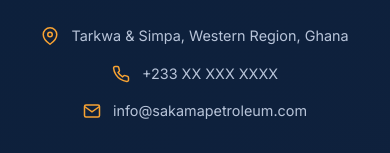
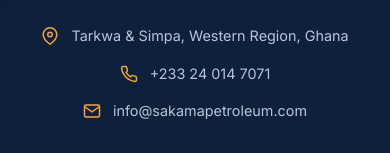
Before and after one commit to illonaaddae/SAKAMA-Petroleum, a React (Vite) app: page / in a window 390 px wide. Shown: the part 9095-9248 px from the top of the page. Built offline with nearby package versions, Linux system fonts and the light colour scheme.

Commit message:
Add phone number +233 24 014 7071

```diff
--- a/index.html
+++ b/index.html
@@ -68,7 +68,7 @@
         "name": "SAKAMA Petroleum",
         "description": "SAKAMA Petroleum is a trusted TotalEnergies outlet partner providing quality fuel, diesel, and lubricants in Ghana's Western Region.",
         "url": "https://sakamapetroleum.com",
-        "telephone": "+233-XXX-XXX-XXX",
+        "telephone": "+233-24-014-7071",
         "address": {
           "@type": "PostalAddress",
           "streetAddress": "Tarkwa",
--- a/src/components/Layout.jsx
+++ b/src/components/Layout.jsx
@@ -224,7 +224,7 @@
                 >
                   <path d="M22 16.92v3a2 2 0 0 1-2.18 2 19.79 19.79 0 0 1-8.63-3.07 19.5 19.5 0 0 1-6-6 19.79 19.79 0 0 1-3.07-8.67A2 2 0 0 1 4.11 2h3a2 2 0 0 1 2 1.72c.127.96.361 1.903.7 2.81a2 2 0 0 1-.45 2.11L8.09 9.91a16 16 0 0 0 6 6l1.27-1.27a2 2 0 0 1 2.11-.45c.907.339 1.85.573 2.81.7A2 2 0 0 1 22 16.92z"></path>
                 </svg>
-                <span>+233 XX XXX XXXX</span>
+                <span>+233 24 014 7071</span>
               </div>
               <div className="footer-contact-item-new">
                 <svg
```
